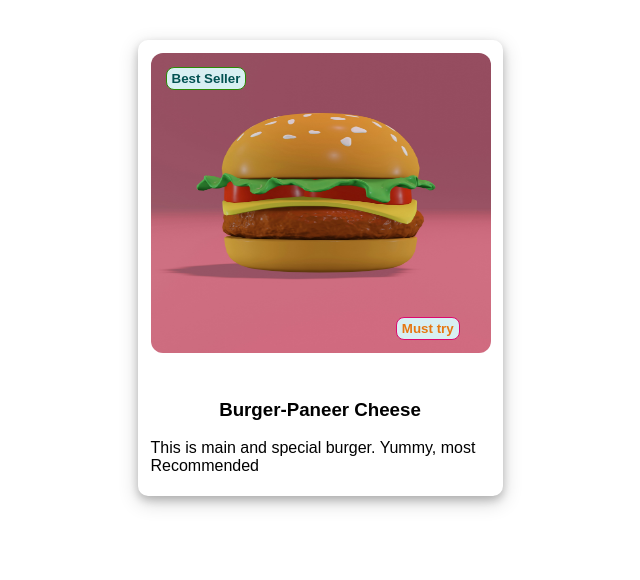
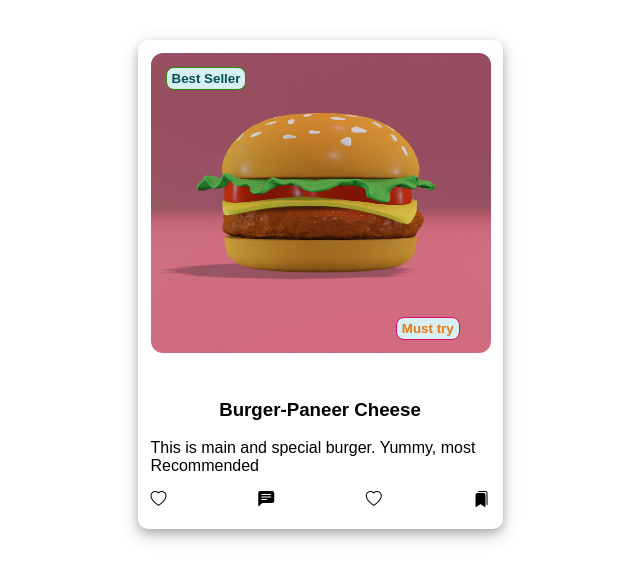
Before and after one commit to SidDeore/Menu-Items, a plain HTML site: page Index.html in a window 1280 px wide. Shown: the whole page, without its empty margins (320-960 px from the left). Drawn offline with nearby package versions, Linux system fonts and the light colour scheme.

Commit message:
PSA-3456: Buttons to develop - like, message, forward and save
PSA-3456: Buttons to develop - like, message, forward and save

```diff
--- a/Index.html
+++ b/Index.html
@@ -17,6 +17,12 @@
             <h1>Burger-Paneer Cheese</h1>
             <p>This is main and special burger. Yummy, most Recommended</p>
         </section>
+        <section id="card-buttons">
+            <i class="bi bi-heart"></i>
+            <i class="bi bi-chat-left-text-fill"></i>
+            <i class="bi bi-heart"></i>
+            <i class="bi bi-bookmarks-fill"></i>
+        </section>
     </section>
 </body>
 </html>
--- a/Style.css
+++ b/Style.css
@@ -1,3 +1,14 @@
+/* Bootstrap ICON CDN Link */
+@import url("https://cdn.jsdelivr.net/npm/bootstrap-icons@1.3.0/font/bootstrap-icons.css");
+
+#card-buttons{
+    display: flex;
+    justify-content: space-between;
+    padding-bottom: 15px;
+    padding-left: 8px;
+    padding-right: 8px;
+
+}
 #main-section{
     margin: 40px auto;
     width: 365px;
```
